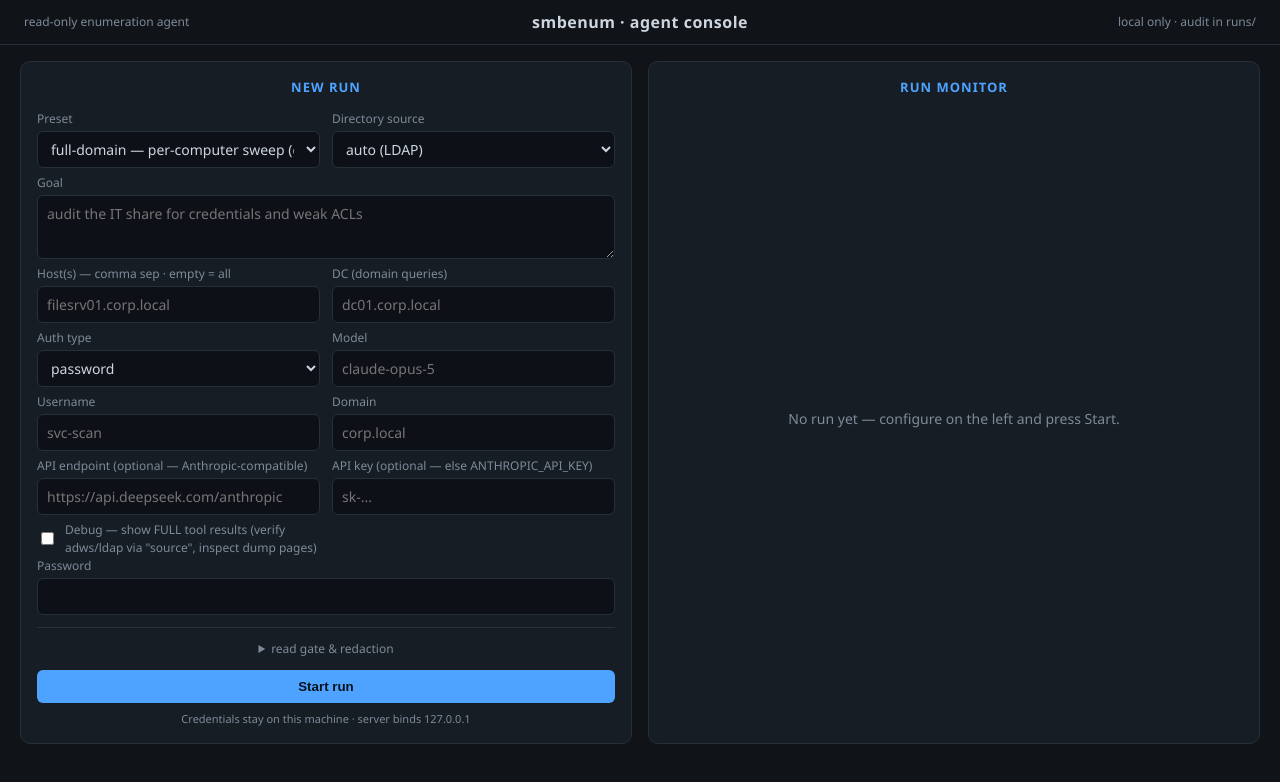
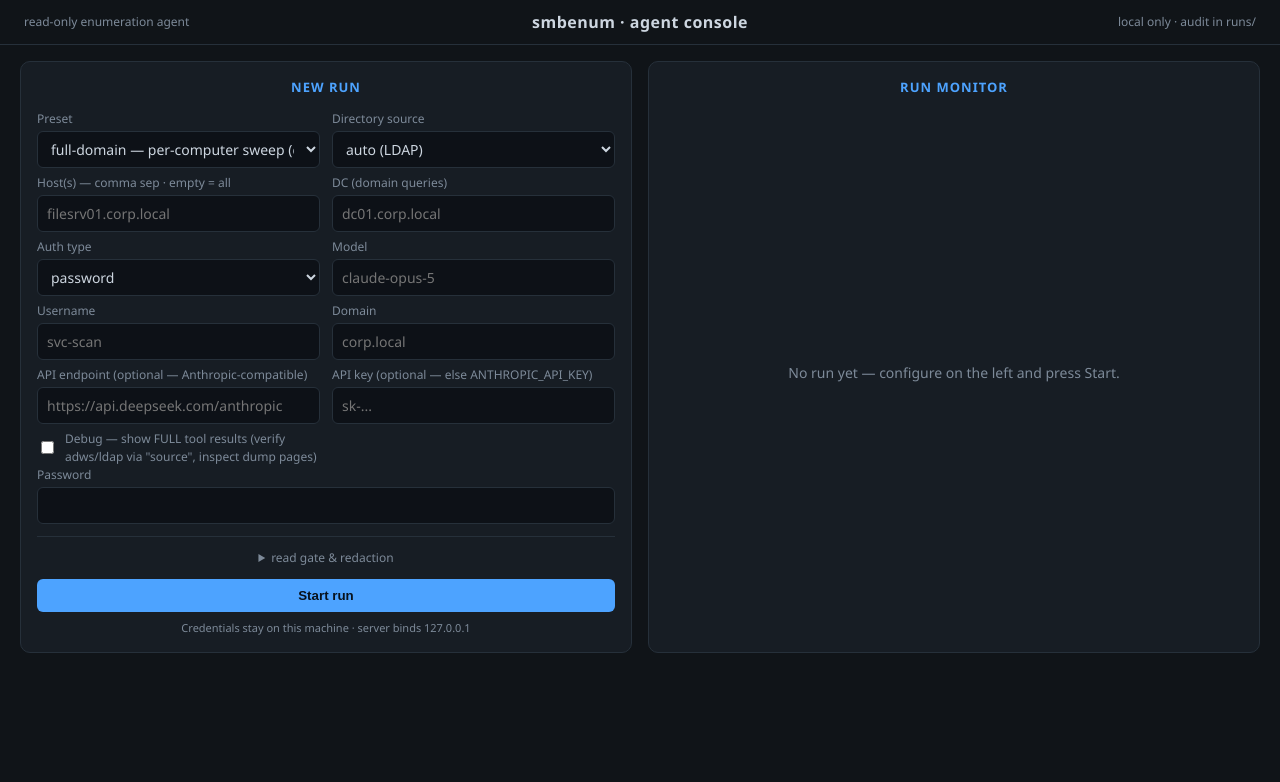
Before and after one commit to alexlee820/CredShrike, a plain HTML site: page smbenum/web/index.html in a window 1280 px wide. Drawn offline with Linux system fonts and the light colour scheme.

Commit message:
Fix web UI script TDZ crash: $ helper used before its const declaration
$('showMoreBtn').onclick ran before const $ was declared — the TDZ
exception killed the ENTIRE script on load (Goal box never hid, no UI
interactions worked). Moved the declaration above its first use;
Playwright-verified: no JS errors, Goal hidden on load, toggles with
preset selection both ways.

Co-Authored-By: Claude <noreply@anthropic.com>

```diff
--- a/smbenum/web/index.html
+++ b/smbenum/web/index.html
@@ -207,9 +207,9 @@
 <script>
 let runId = null, timer = null, allLines = [], visibleCount = 100;
 
+const $ = id => document.getElementById(id);   // MUST precede all $() uses (TDZ)
+
 $('showMoreBtn').onclick = () => { visibleCount += 500; renderLive(); };
-
-const $ = id => document.getElementById(id);
 
 $('authType').onchange = () => {
   const t = $('authType').value;
```
Also changed, not shown: ui_check.png (added), ui_final_check.png (added).
